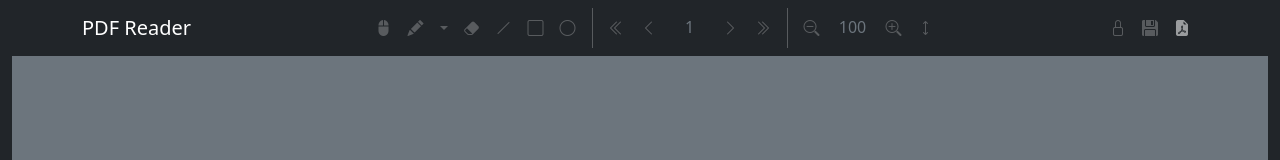
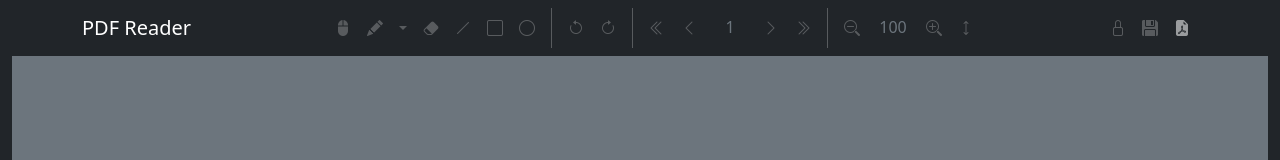
Before and after one commit to emre-ayhan/simple_pdf_reader, a Vue app: page / in a window 1280 px wide. Shown: the top 160 px of the page. Built offline with nearby package versions, Linux system fonts and the light colour scheme.

Commit message:
modified:   src/components/PdfReader.vue

```diff
--- a/src/components/PdfReader.vue
+++ b/src/components/PdfReader.vue
@@ -1,5 +1,5 @@
 <script setup>
-import { ref, computed, watch, nextTick, onMounted, onUnmounted } from "vue";
+import { ref, computed, nextTick, onMounted, onUnmounted, markRaw } from "vue";
 import { GlobalWorkerOptions, getDocument } from "pdfjs-dist";
 import { PDFDocument, rgb } from "pdf-lib";
 
@@ -18,6 +18,92 @@ const pdfReader = ref(null);
 let intersectionObserver = null;
 let lazyLoadObserver = null;
 const renderedPages = ref(new Set());
+
+// History management
+const history = ref([]);
+const historyStep = ref(-1);
+const savedHistoryStep = ref(-1);
+
+const addToHistory = (action) => {
+    if (historyStep.value < history.value.length - 1) {
+        history.value = history.value.slice(0, historyStep.value + 1);
+    }
+    history.value.push(markRaw(action));
+    historyStep.value++;
+};
+
+const undo = () => {
+    if (historyStep.value < 0) return;
+
+    const action = history.value[historyStep.value];
+    console.log('Undo action:', action.type);
+
+    if (action.type === 'add') {
+        const strokes = strokesPerPage[action.page];
+        if (strokes) {
+            const index = strokes.indexOf(action.stroke);
+            if (index > -1) {
+                strokes.splice(index, 1);
+            } else {
+                console.warn('Stroke not found for undo');
+            }
+        }
+        redrawAllStrokes(action.page - 1);
+    } else if (action.type === 'erase') {
+        const strokes = strokesPerPage[action.page];
+        if (strokes) {
+            const toRestore = [...action.strokes].sort((a, b) => a.index - b.index);
+            toRestore.forEach(item => {
+                strokes.splice(item.index, 0, item.data);
+            });
+        }
+        redrawAllStrokes(action.page - 1);
+    } else if (action.type === 'clear') {
+        strokesPerPage = JSON.parse(JSON.stringify(action.previousState));
+        for (let i = 0; i < drawingCanvases.value.length; i++) {
+            redrawAllStrokes(i);
+        }
+    }
+
+    historyStep.value--;
+};
+
+const redo = () => {
+    if (historyStep.value >= history.value.length - 1) return;
+
+    historyStep.value++;
+    const action = history.value[historyStep.value];
+
+    if (action.type === 'add') {
+        if (!strokesPerPage[action.page]) strokesPerPage[action.page] = [];
+        strokesPerPage[action.page].push(action.stroke);
+        redrawAllStrokes(action.page - 1);
+    } else if (action.type === 'erase') {
+        const strokes = strokesPerPage[action.page];
+        if (strokes) {
+            action.strokes.forEach(item => {
+                const index = strokes.indexOf(item.data);
+                if (index > -1) {
+                    strokes.splice(index, 1);
+                }
+            });
+        }
+        redrawAllStrokes(action.page - 1);
+    } else if (action.type === 'clear') {
+        strokesPerPage = {};
+        for (let i = 0; i < drawingCanvases.value.length; i++) {
+            const canvas = drawingCanvases.value[i];
+            const ctx = drawingContexts[i];
+            if (canvas && ctx) {
+                ctx.clearRect(0, 0, canvas.width, canvas.height);
+            }
+        }
+    }
+};
+
+const hasUnsavedChanges = computed(() => {
+    return historyStep.value !== savedHistoryStep.value;
+});
 
 const colors = [
     ['black', 'dimgray', 'gray', 'darkgray', 'silver', 'white'],
@@ -346,6 +432,7 @@ const stopDrawing = (e) => {
 
     const pageIndex = currentCanvasIndex + 1;
 
+    let newStroke = null;
     if (isDrawing.value && drawMode.value !== 'pen' && canvasSnapshot) {
         // Save shape as a stroke
         const shape = {
@@ -357,11 +444,21 @@ const stopDrawing = (e) => {
             color: drawColor.value,
             thickness: drawThickness.value
         };
-        strokesPerPage[pageIndex].push([shape]);
+        newStroke = [shape];
+        strokesPerPage[pageIndex].push(newStroke);
         canvasSnapshot = null;
     } else if (isDrawing.value && currentStroke.length > 0) {
-        strokesPerPage[pageIndex].push([...currentStroke]);
+        newStroke = [...currentStroke];
+        strokesPerPage[pageIndex].push(newStroke);
         currentStroke = [];
+    }
+
+    if (newStroke) {
+        addToHistory({
+            type: 'add',
+            page: pageIndex,
+            stroke: newStroke
+        });
     }
 
     const drawingContext = drawingContexts[currentCanvasIndex];
@@ -387,6 +484,11 @@ const onPointerLeave = (e) => {
 };
 
 const clearDrawing = () => {
+    addToHistory({
+        type: 'clear',
+        previousState: JSON.parse(JSON.stringify(strokesPerPage))
+    });
+
     // Clear all drawings on all pages
     for (let i = 0; i < drawingCanvases.value.length; i++) {
         const canvas = drawingCanvases.value[i];
@@ -456,20 +558,34 @@ const eraseAtPoint = (x, y, canvasIndex) => {
     const eraserRadius = 10;
     const pageNumber = canvasIndex + 1;
     const strokes = strokesPerPage[pageNumber] || [];
-    let strokesRemoved = false;
 
-    strokesPerPage[pageNumber] = strokes.filter(stroke => {
+    const strokesToRemove = [];
+    const keptStrokes = [];
+
+    strokes.forEach((stroke, index) => {
+        let shouldRemove = false;
         for (let point of stroke) {
             const distance = Math.sqrt(Math.pow(point.x - x, 2) + Math.pow(point.y - y, 2));
             if (distance < eraserRadius) {
-                strokesRemoved = true;
-                return false;
+                shouldRemove = true;
+                break;
             }
         }
-        return true;
+
+        if (shouldRemove) {
+            strokesToRemove.push({ index, data: stroke });
+        } else {
+            keptStrokes.push(stroke);
+        }
     });
 
-    if (strokesRemoved) {
+    if (strokesToRemove.length > 0) {
+        strokesPerPage[pageNumber] = keptStrokes;
+        addToHistory({
+            type: 'erase',
+            page: pageNumber,
+            strokes: strokesToRemove
+        });
         redrawAllStrokes(canvasIndex);
     }
 };
@@ -485,6 +601,12 @@ const loadPdfDocument = () => {
             pageCount.value = pdfDoc.numPages;
             pageNum.value = localStorage.getItem(filename.value) ? Number(localStorage.getItem(filename.value)) : 1;
             isFileLoaded.value = true;
+
+            // Reset history
+            history.value = [];
+            historyStep.value = -1;
+            savedHistoryStep.value = -1;
+            strokesPerPage = {};
 
             // Wait for next tick to ensure refs are populated
             nextTick(() => {
@@ -716,6 +838,7 @@ const saveFile = async () => {
                 await writable.write(pdfBytes);
                 await writable.close();
                 console.log('PDF saved successfully with annotations to:', handle.name);
+                savedHistoryStep.value = historyStep.value;
                 return;
             } catch (err) {
                 if (err.name === 'AbortError') {
@@ -736,6 +859,7 @@ const saveFile = async () => {
         document.body.removeChild(a);
         URL.revokeObjectURL(url);
         console.log('PDF downloaded with annotations');
+        savedHistoryStep.value = historyStep.value;
     } catch (error) {
         console.error('Error saving PDF:', error);
         alert('Failed to save PDF. Please try again.');
@@ -829,6 +953,18 @@ onUnmounted(() => {
                         </a>
                     </li>
                     <li class="nav-item vr bg-white mx-2"></li>
+                    <!-- Undo/Redo -->
+                    <li class="nav-item">
+                        <a class="nav-link" href="#" @click.prevent="undo()" :class="{ disabled: !isFileLoaded || historyStep < 0 }" title="Undo">
+                            <i class="bi bi-arrow-counterclockwise"></i>
+                        </a>
+                    </li>
+                    <li class="nav-item">
+                        <a class="nav-link" href="#" @click.prevent="redo()" :class="{ disabled: !isFileLoaded || historyStep >= history.length - 1 }" title="Redo">
+                            <i class="bi bi-arrow-clockwise"></i>
+                        </a>
+                    </li>
+                    <li class="nav-item vr bg-white mx-2"></li>
                     <!-- Pagination -->
                     <li class="nav-item">
                         <a href="#" class="nav-link" @click.prevent="scrollToPage(1)" :class="{ disabled: !isFileLoaded || pageNum <= 1 }">
@@ -883,7 +1019,7 @@ onUnmounted(() => {
                         </a>
                     </li>
                     <li class="nav-item" title="Save File">
-                        <a href="#" class="nav-link" @click.prevent="saveFile" :class="{ disabled: !isFileLoaded }">
+                        <a href="#" class="nav-link" @click.prevent="saveFile" :class="{ disabled: !isFileLoaded || !hasUnsavedChanges }">
                             <i class="bi bi-floppy-fill"></i>
                         </a>
                     </li>
```
